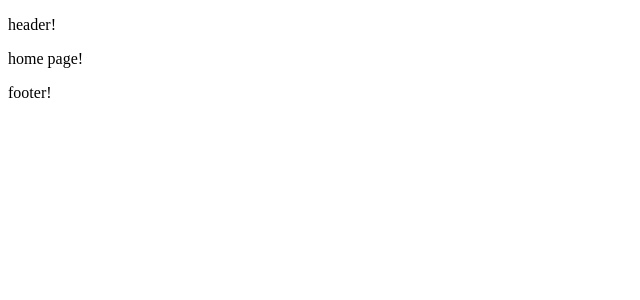
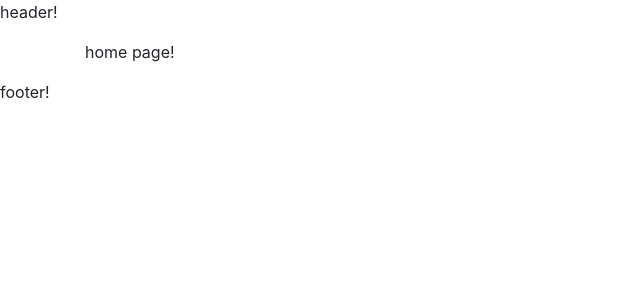
Before and after one commit to elyesturki/tr2019, an Angular app: page /home in a window 1280 px wide. Shown: the top 300 px of the page, without its empty margins (0-640 px from the left). Built offline with nearby package versions, Linux system fonts and the light colour scheme.

Commit message:
Install bootstrap 4.2.1

```diff
--- a/angular.json
+++ b/angular.json
@@ -27,7 +27,8 @@
               "src/assets"
             ],
             "styles": [
-              "src/styles.scss"
+              "src/styles.scss",
+              "node_modules/bootstrap/scss/bootstrap.scss"
             ],
             "scripts": []
           },
--- a/package.json
+++ b/package.json
@@ -19,6 +19,7 @@
     "@angular/platform-browser": "~7.2.0",
     "@angular/platform-browser-dynamic": "~7.2.0",
     "@angular/router": "~7.2.0",
+    "bootstrap": "^4.2.1",
     "core-js": "^2.5.4",
     "rxjs": "~6.3.3",
     "tslib": "^1.9.0",
--- a/src/app/app.component.html
+++ b/src/app/app.component.html
@@ -1,3 +1,5 @@
 <app-header></app-header>
-<router-outlet></router-outlet>
+<div class="container">
+  <router-outlet></router-outlet>
+</div>
 <app-footer></app-footer>
```
Also changed, not shown: 1 other file (tests, documents, lock files or other folders).
